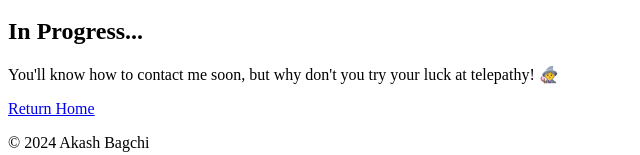
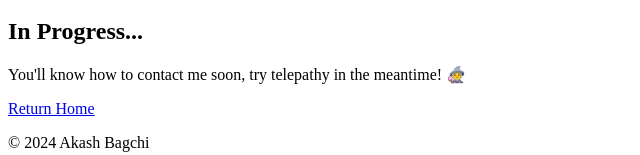
Before and after one commit to akashbagchi/modern-portfolio, a Nuxt app: page /contact in a window 1280 px wide. Shown: the part 127-282 px from the top of the page, without its empty margins (0-640 px from the left). Built offline with nearby package versions, Linux system fonts and the light colour scheme; what tailwindcss-primeui would draw is missing.

Commit message:
fix 🐛 wording

```diff
--- a/pages/contact.vue
+++ b/pages/contact.vue
@@ -9,7 +9,7 @@ import UnderConstruction from '../components/ui/UnderConstruction.vue'
     </h1>
     <!-- Contact form will go here -->
     <UnderConstruction
-      message="You'll know how to contact me soon, but why don't you try your luck at telepathy! 🧙‍♀️"
+      message="You'll know how to contact me soon, try telepathy in the meantime! 🧙‍♀️"
     />
   </div>
 </template>
```
